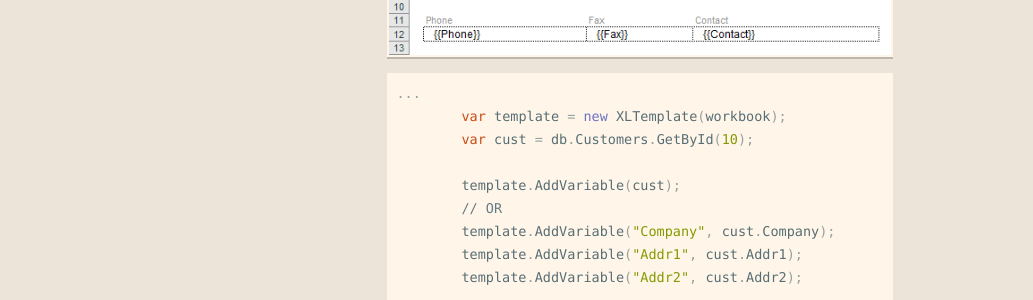
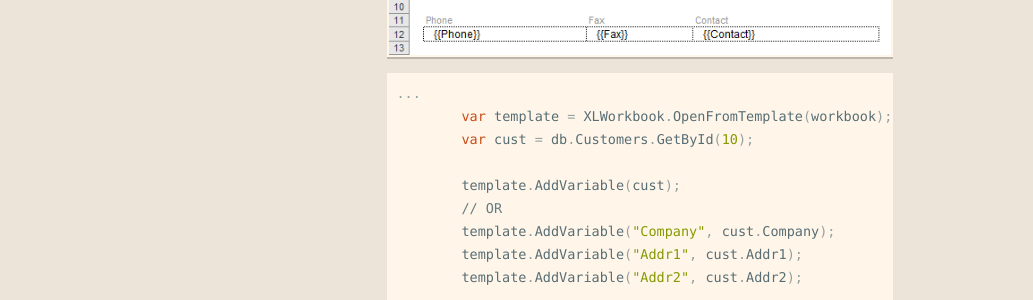
Before and after one commit to ClosedXML/ClosedXML.Report, a Jekyll site: the page built from docs/en/Simple-template.md, in a window 1280 px wide. Shown: the part 874-1174 px from the top of the page, without its empty margins (0-1033 px from the left). Built offline with Jekyll 4.4.1, drawn with Linux system fonts in a browser that asks for light colours; our own code applies the rules of GitHub Pages for plain Markdown files.

Commit message:
Update Simple-template.md

````diff
--- a/docs/en/Simple-template.md
+++ b/docs/en/Simple-template.md
@@ -20,7 +20,7 @@ Take a simple example:
 
 ```c#
 ...
-        var template = new XLTemplate(workbook);
+        var template = XLWorkbook.OpenFromTemplate(workbook);
         var cust = db.Customers.GetById(10);
 
         template.AddVariable(cust);
````
